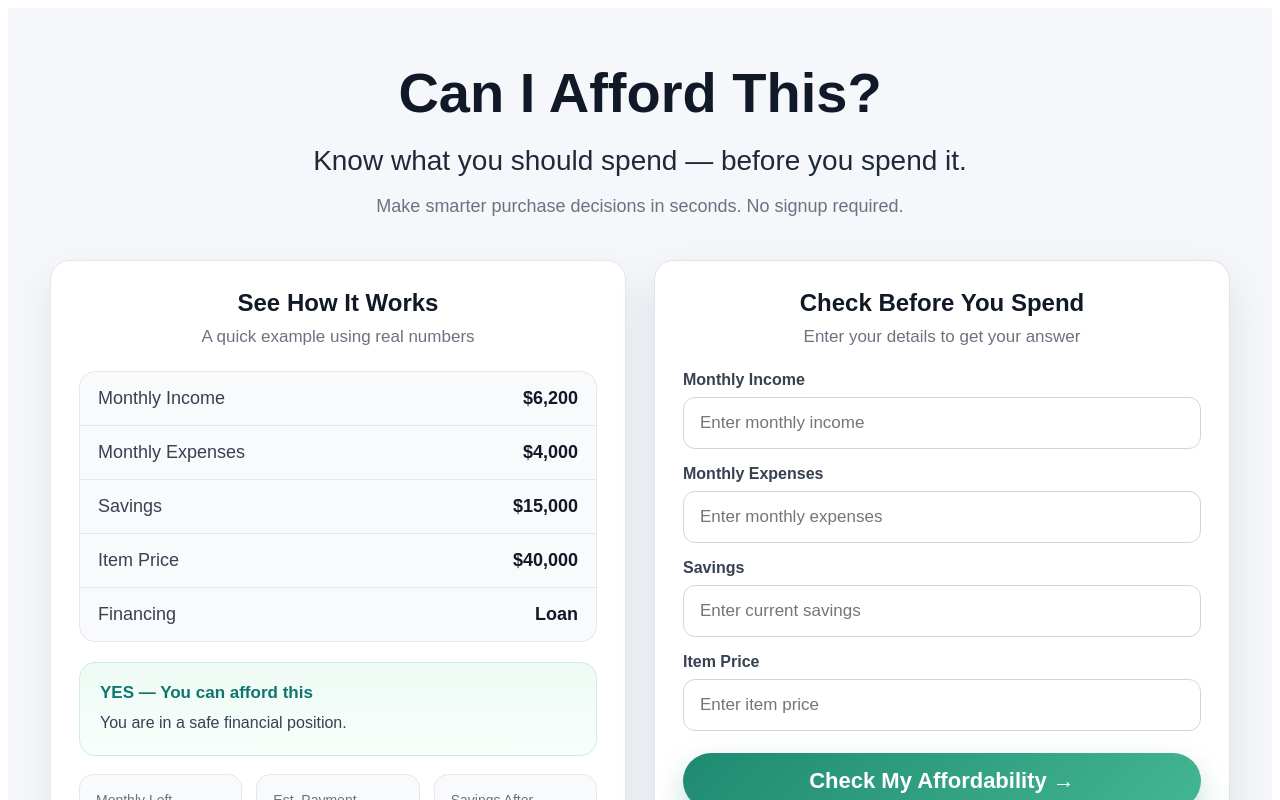
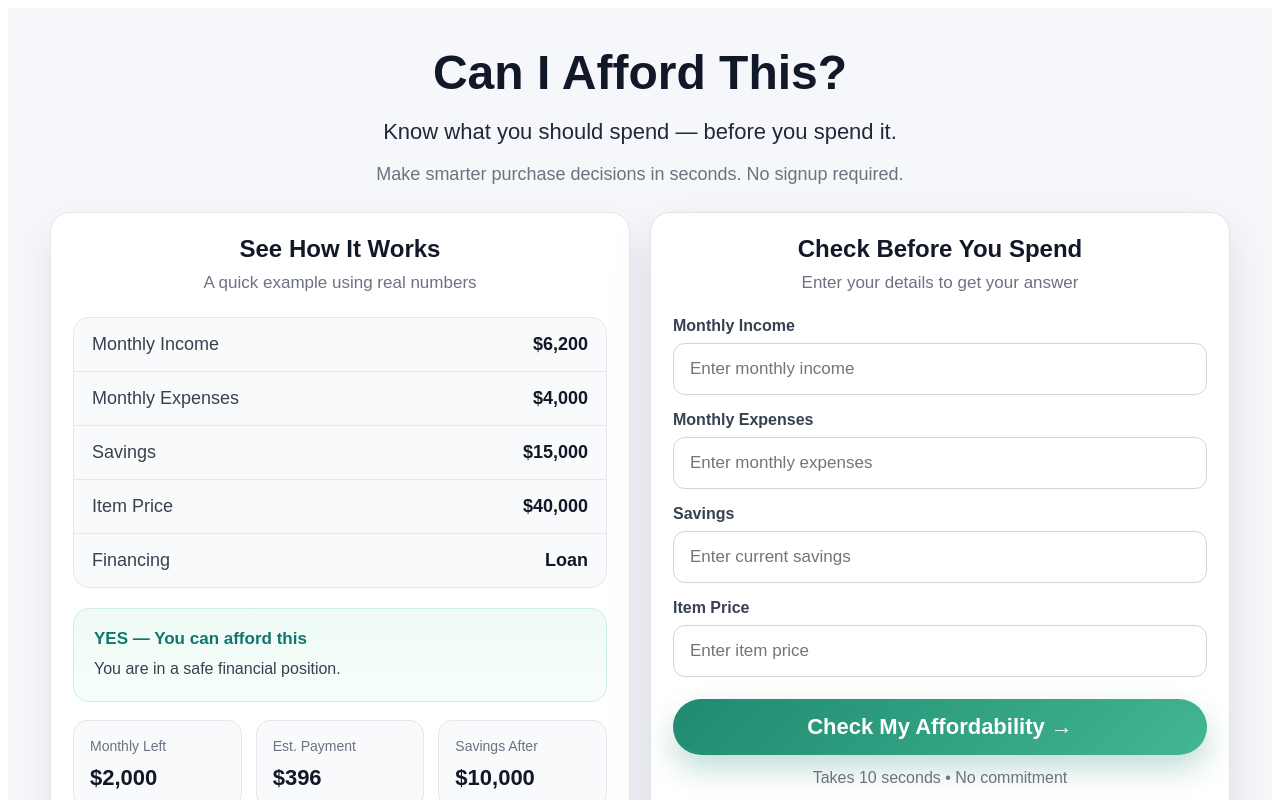
Before and after one commit to techtalk1282/can-i-afford-this, a Next.js app: page / in a window 1280 px wide. Shown: the top 800 px of the page. Built offline with nearby package versions, Linux system fonts and the light colour scheme.

Commit message:
fix: adjust layout spacing, typography, and card sizing to prevent cutoff and ensure full landing view at 100% zoom
Adjusted padding, font sizes, and margin for improved layout.

```diff
--- a/app/page.js
+++ b/app/page.js
@@ -128,16 +128,16 @@ export default function Home() {
       style={{
         minHeight: "100vh",
         background: "#f5f7fb",
-        padding: "56px 24px 80px",
+       padding: "40px 20px 60px",
         fontFamily: "Arial, sans-serif",
       }}
     >
       <div style={{ maxWidth: 1180, margin: "0 auto" }}>
-        <header style={{ textAlign: "center", marginBottom: 40 }}>
+        <header style={{ textAlign: "center", marginBottom: 24 }}>
           <h1
             style={{
               margin: 0,
-              fontSize: 56,
+              fontSize: 48,
               lineHeight: 1.05,
               fontWeight: 800,
               color: "#111827",
@@ -149,7 +149,7 @@ export default function Home() {
           <p
             style={{
               margin: "20px 0 0 0",
-              fontSize: 28,
+              fontSize: 22,
               lineHeight: 1.3,
               color: "#1f2937",
               fontWeight: 500,
@@ -174,7 +174,7 @@ export default function Home() {
           style={{
             display: "grid",
             gridTemplateColumns: "repeat(2, minmax(0, 1fr))",
-            gap: 28,
+            gap: 20,
             alignItems: "stretch",
           }}
         >
@@ -183,7 +183,7 @@ export default function Home() {
               background: "#ffffff",
               border: "1px solid #e5e7eb",
               borderRadius: 20,
-              padding: 28,
+              padding: 22,
               boxShadow: "0 16px 40px rgba(15, 23, 42, 0.08)",
             }}
           >
@@ -343,7 +343,7 @@ export default function Home() {
               background: "#ffffff",
               border: "1px solid #dfe4ea",
               borderRadius: 20,
-              padding: 28,
+              padding: 22,
               boxShadow: "0 18px 45px rgba(15, 23, 42, 0.10)",
             }}
           >
```
